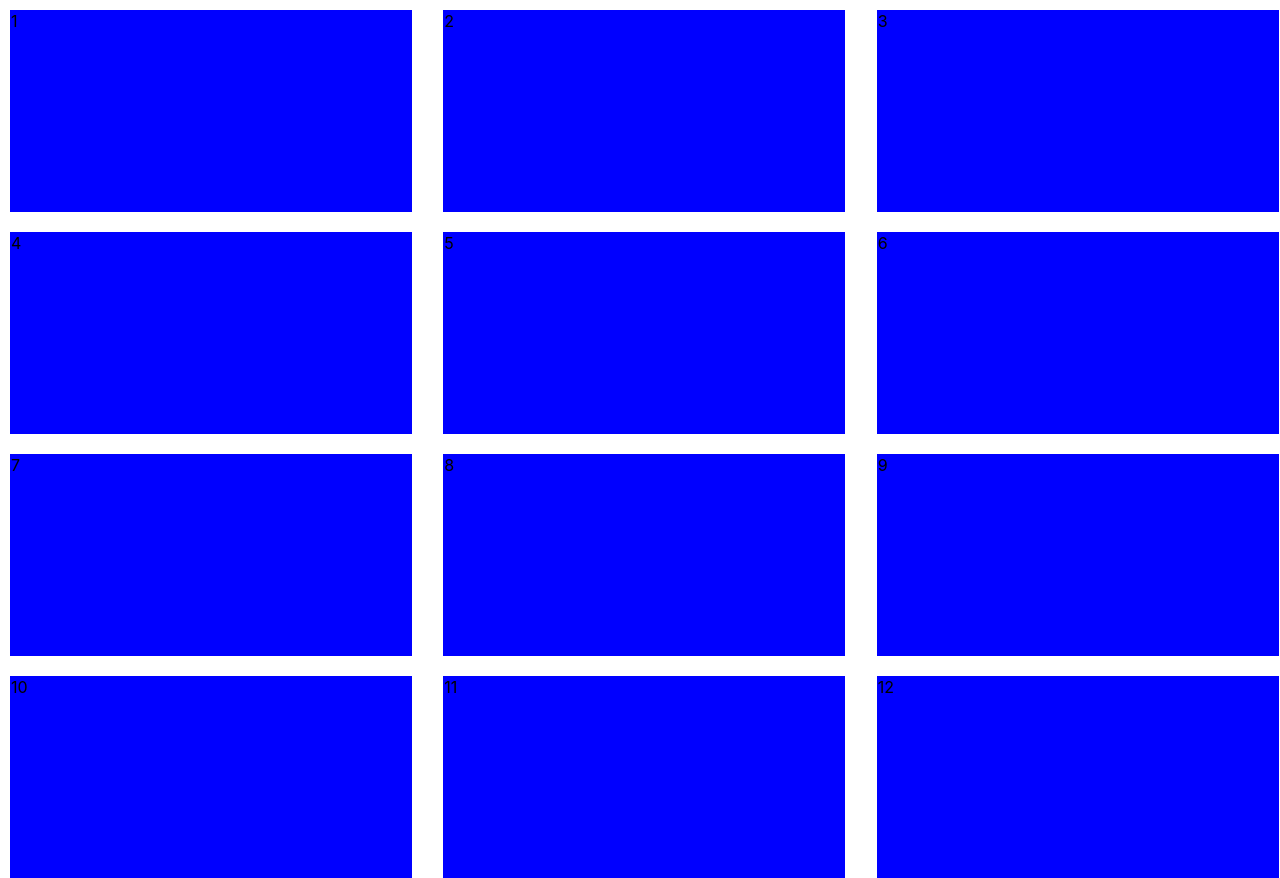
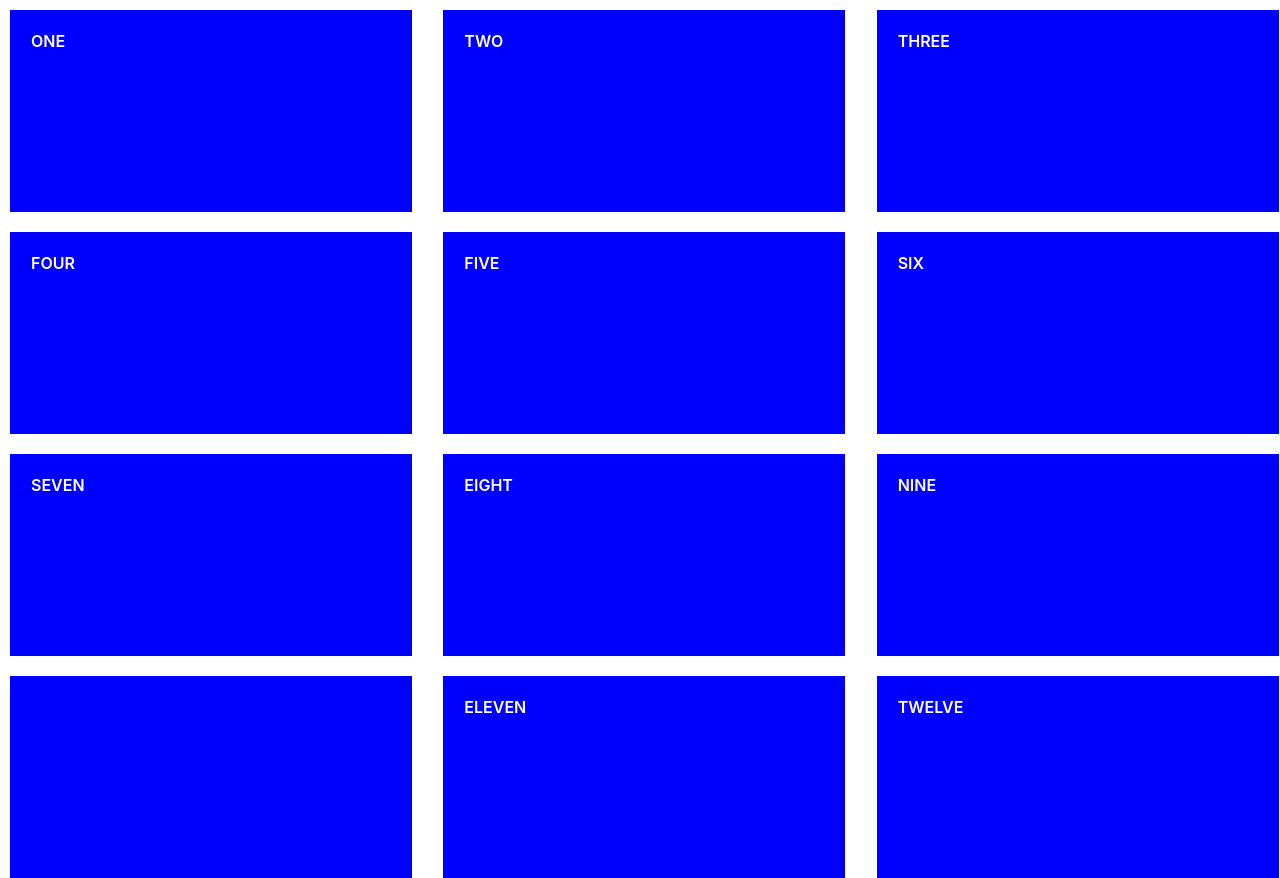
Before and after one commit to Mishrakumarakhil/ReactGridLayout, a React (Create React App) app: page / in a window 1280 px wide. Built offline with nearby package versions, Linux system fonts and the light colour scheme.

Commit message:
added helper function to conver number to string

```diff
--- a/src/Components/ReactGridLayout.css
+++ b/src/Components/ReactGridLayout.css
@@ -11,5 +11,10 @@
     height: 200px;
     border:1px solid blue;
     background-color: blue;
+    color: white;
 
 }
+.grid_number{
+    padding: 20px;
+    font-weight: 600;
+}
--- a/src/Components/ReactGridLayout.js
+++ b/src/Components/ReactGridLayout.js
@@ -1,19 +1,22 @@
 import React from 'react';
 import "./ReactGridLayout.css"
+import { numberToWords } from '../Helper/helper';
 
 const  ReactGridLayout=(props)=> {
     const {attributeValues}=props;
     const totalGrids = Array.from({ length: attributeValues.NumberOfBoxes }, (_, index) => index + 1);
-    console.log(attributeValues)
     const containerStyle={
         gridTemplateColumns:`repeat(${attributeValues.NumberOfColumns},1fr)`
     }
+
+
+
   return (
     <div className='grid_column_container' style={containerStyle}>
         {
          totalGrids.map((ele,index)=>{
             return <div className='grid_column_layout' key ={index}>
-                {index+1}
+                <div className='grid_number'>{numberToWords(index+1)}</div>
             </div>
           })
         }
--- /dev/null
+++ b/src/Helper/helper.js
@@ -0,0 +1,41 @@
+export const  numberToWords=(number) =>{
+    const units = ['', 'ONE', 'TWO', 'THREE', 'FOUR', 'FIVE', 'SIX', 'SEVEN', 'EIGHT', 'NINE'];
+    const teens = ['', 'ELEVEN', 'TWELVE', 'THIRTEEN', 'FOURTEEN', 'FIFTEEN', 'SIXTEEN', 'SEVENTEEN', 'EIGHTEEN', 'NINETEEN'];
+    const tens = ['', 'TEN', 'TWENTY', 'THIRTY', 'FORTY', 'FIFTY', 'SIXTY', 'SEVENTY', 'EIGHTY', 'NINETY'];
+    const thousands = ['', 'THOUSAND', 'MILLION', 'BILLION'];
+
+    function convertLessThanThousand(num) {
+      if (num === 0) {
+        return '';
+      } else if (num < 10) {
+        return units[num];
+      } else if (num < 20) {
+        return teens[num - 10];
+      } else if (num < 100) {
+        return tens[Math.floor(num / 10)] + ' ' + units[num % 10];
+      } else {
+        return units[Math.floor(num / 100)] + ' HUNDRED ' + convertLessThanThousand(num % 100);
+      }
+    }
+
+    function toWords(num) {
+      if (num === 0) {
+        return 'ZERO';
+      }
+
+      let words = '';
+      let index = 0;
+
+      while (num > 0) {
+        if (num % 1000 !== 0) {
+          words = convertLessThanThousand(num % 1000) + ' ' + thousands[index] + ' ' + words;
+        }
+        num = Math.floor(num / 1000);
+        index++;
+      }
+
+      return words.trim();
+    }
+
+    return toWords(number);
+  }
```
